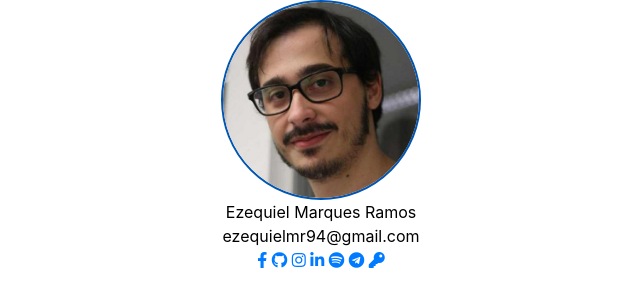
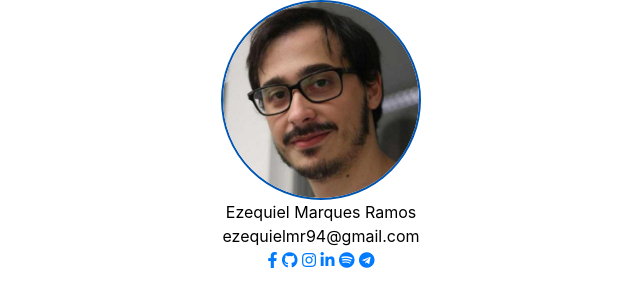
Before and after one commit to ezequielramos/about_me, a plain HTML site: page index.html in a window 1280 px wide. Shown: the full height of the page, 319-959 px from the left. Drawn offline with nearby package versions, Linux system fonts and the light colour scheme.

Commit message:
removed key

```diff
--- a/index.html
+++ b/index.html
@@ -45,9 +45,6 @@
                 <a href="https://telegram.me/ezequielmramos">
                     <i class="fab fa-telegram"></i>
                 </a>
-                <a href="https://github.com/ezequielramos/about_me/blob/master/rsa_public_key_ezequielramos.pfx">
-                    <i class="fas fa-key"></i>
-                </a>
             </div>
         </div>
     </div>
```
Also changed, not shown: 1 other file.
